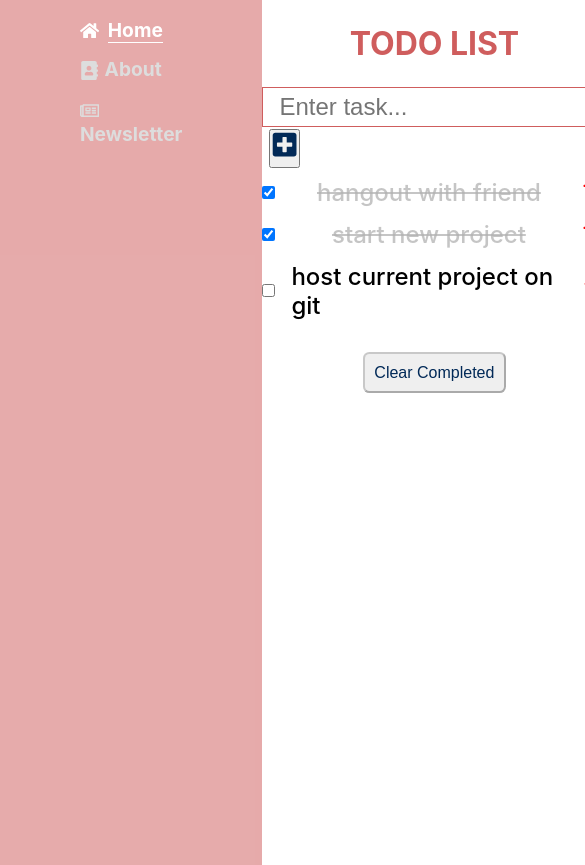
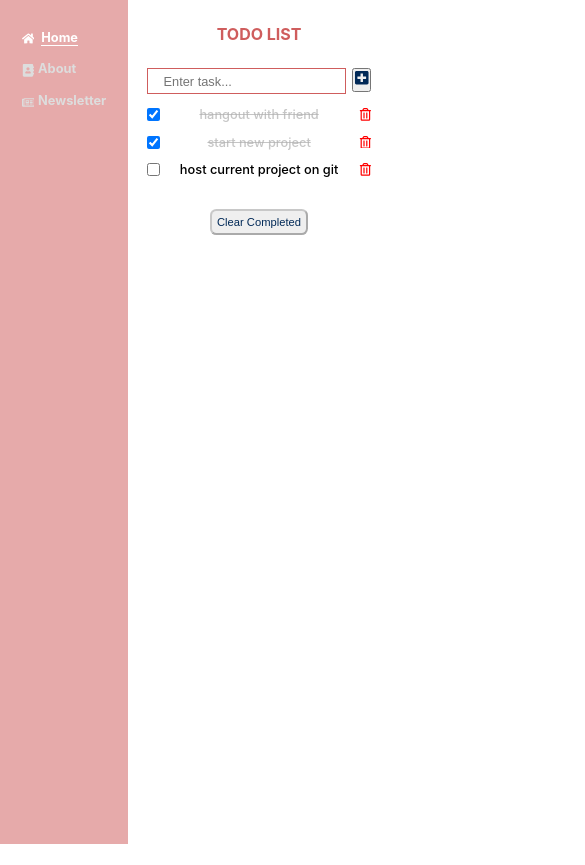
Before and after one commit to highpee1991/newtodo, a React (Create React App) app: page / in a window 390 px wide. Shown: the top 865 px of the page, 585 px wide, since content can reach past the window. After the commit the page ends 844 px from the top, so only its background shows below. Built offline with nearby package versions, Linux system fonts and the light colour scheme.

Commit message:
added mobile responsivenes

```diff
--- a/src/App.css
+++ b/src/App.css
@@ -11,3 +11,9 @@ body {
 .App {
   display: flex;
 }
+
+@media only screen and (max-width: 360px) {
+  .App {
+    flex-direction: column;
+  }
+}
--- a/src/components/header/header.css
+++ b/src/components/header/header.css
@@ -3,3 +3,9 @@
   color: rgb(207, 93, 93);
   margin-bottom: 1.5rem;
 }
+
+@media only screen and (max-width: 700px) {
+  .header {
+    font-size: 1rem;
+  }
+}
--- a/src/components/pages/Home.jsx
+++ b/src/components/pages/Home.jsx
@@ -49,9 +49,6 @@ function Home() {
 
   return (
     <div className="main-wrapper">
-      {/* <div className="side-view">
-        <SideBar />
-      </div> */}
       <div className="main-view">
         <div className="main-input">
           <Header />
--- a/src/components/pages/about.css
+++ b/src/components/pages/about.css
@@ -17,3 +17,17 @@
 .abt {
   font-size: 1.2rem;
 }
+
+@media only screen and (max-width: 700px) {
+  .about-wrapper {
+    width: 12rem;
+  }
+
+  .abt {
+    font-size: 0.9rem;
+  }
+
+  .about-this-app {
+    font-size: 1rem;
+  }
+}
--- a/src/components/pages/newletter/Newsletter.jsx
+++ b/src/components/pages/newletter/Newsletter.jsx
@@ -71,7 +71,7 @@ const Newsletter = () => {
           value={newsletterData.repeatPassword}
         />{" "}
         <br />
-        <span>
+        <span className="rad-width">
           <input
             type="checkbox"
             name="subscribe"
--- a/src/components/pages/newletter/newsletter.css
+++ b/src/components/pages/newletter/newsletter.css
@@ -1,7 +1,6 @@
 .newsletter {
   display: flex;
   flex-direction: column;
-  /* justify-content: center; */
   align-items: center;
   margin: 0 auto;
   position: relative;
@@ -57,3 +56,32 @@
   font-weight: bold;
   margin-bottom: 2rem;
 }
+
+@media only screen and (max-width: 700px) {
+  .rad-width {
+    width: 12rem;
+  }
+
+  .rad-label {
+    margin-left: 0;
+    font-size: 0.8rem;
+  }
+
+  .success,
+  .error {
+    padding: 0.3rem;
+    font-size: 0.7rem;
+    width: 60%;
+  }
+
+  .btn--submit {
+    padding: 0.6rem;
+    font-size: 0.7rem;
+    font-weight: bold;
+  }
+
+  .newsletterchecked {
+    padding: 0.3rem;
+    font-size: 0.7rem;
+  }
+}
--- a/src/components/sidebar/SideBar.jsx
+++ b/src/components/sidebar/SideBar.jsx
@@ -7,13 +7,16 @@ const Header = () => {
   const { pathname } = useLocation();
 
   return (
+    <div className="side-bar-wraper">
       <div className="side-bar">
         <div className="sidebar-title">
           <Link to="/">
             <FaHome
               className={pathname === "/" ? "active-logo" : "non-active-logo"}
             />{" "}
-          <span className={pathname === "/" ? "active" : "non-active"}>
+            <span
+              className={`title ${pathname === "/" ? "active" : "non-active"}`}
+            >
               Home
             </span>
           </Link>
@@ -25,7 +28,11 @@ const Header = () => {
                 pathname === "/about" ? "active-logo" : "non-active-logo"
               }
             />{" "}
-          <span className={pathname === "/about" ? "active" : "non-active"}>
+            <span
+              className={`title ${
+                pathname === "/about" ? "active" : "non-active"
+              }`}
+            >
               About
             </span>
           </Link>
@@ -38,13 +45,16 @@ const Header = () => {
               }
             />{" "}
             <span
-            className={pathname === "/news-letter" ? "active" : "non-active"}
+              className={`title ${
+                pathname === "/news-letter" ? "active" : "non-active"
+              }`}
             >
               Newsletter
             </span>
           </Link>
         </div>
       </div>
+    </div>
   );
 };
 
--- a/src/components/sidebar/sideBar.css
+++ b/src/components/sidebar/sideBar.css
@@ -1,13 +1,15 @@
+.side-bar-wraper {
+  background-color: rgba(207, 93, 93, 0.521);
+  width: 14rem;
+  display: flex;
+  justify-content: center;
+  height: 100vh;
+}
+
 .side-bar {
-  max-width: 15rem;
-  height: 100vh;
-  background-color: rgba(207, 93, 93, 0.521);
+  margin-top: 2rem;
   display: flex;
   flex-direction: column;
-  align-items: flex-start;
-  padding-top: 3rem;
-  padding: 0 5rem;
-  padding-top: 1.3rem;
 }
 
 .sidebar-title {
@@ -15,6 +17,10 @@
   font-size: 1.2rem;
   color: rgb(1, 41, 87);
   cursor: pointer;
+}
+
+.title:hover {
+  border-bottom: 1px solid rgb(221, 221, 221);
 }
 
 .active {
@@ -40,3 +46,47 @@
 .non-active-logo {
   color: rgb(221, 221, 221);
 }
+
+@media only screen and (max-width: 700px) {
+  .side-bar-wraper {
+    width: 8rem;
+  }
+
+  .sidebar-title {
+    font-size: 0.8rem;
+  }
+}
+
+@media only screen and (max-width: 360px) {
+  .side-bar-wraper {
+    width: 100vw;
+    height: 4rem;
+  }
+
+  .side-bar {
+    flex-direction: row;
+    margin-top: 0;
+    align-items: center;
+  }
+
+  .sidebar-title {
+    margin-bottom: 0;
+  }
+
+  .active {
+    bottom: 0.12rem;
+    left: 0.1rem;
+  }
+
+  .non-active {
+    bottom: 0.12rem;
+  }
+
+  .sidebar-title {
+    margin-left: 0.9rem;
+  }
+
+  .sidebar-title:nth-child(1) {
+    margin-left: 0;
+  }
+}
--- a/src/components/todoItem/toDo.css
+++ b/src/components/todoItem/toDo.css
@@ -25,3 +25,9 @@
   overflow: hidden;
   text-overflow: ellipsis;
 }
+
+@media only screen and (max-width: 700px) {
+  .data {
+    font-size: 0.8rem;
+  }
+}
--- a/src/components/todoItem/toDoForm/todoForm.css
+++ b/src/components/todoItem/toDoForm/todoForm.css
@@ -15,3 +15,17 @@
   top: 0.13rem;
   margin-left: 0.4rem;
 }
+
+@media only screen and (max-width: 700px) {
+  .input {
+    width: 10rem;
+    height: 1.1rem;
+    font-size: 0.8rem;
+  }
+
+  .btn {
+    font-size: 0.97rem;
+    top: 0;
+    margin-left: 0.4rem;
+  }
+}
--- a/src/components/todoItem/toDoList.css
+++ b/src/components/todoItem/toDoList.css
@@ -28,3 +28,10 @@
   margin: 0 auto;
   margin-top: 2rem;
 }
+
+@media only screen and (max-width: 700px) {
+  .btn-clear {
+    font-size: 0.7rem;
+    padding: 0.3rem;
+  }
+}
```
Lines whose indentation alone changed are shown as unchanged.
